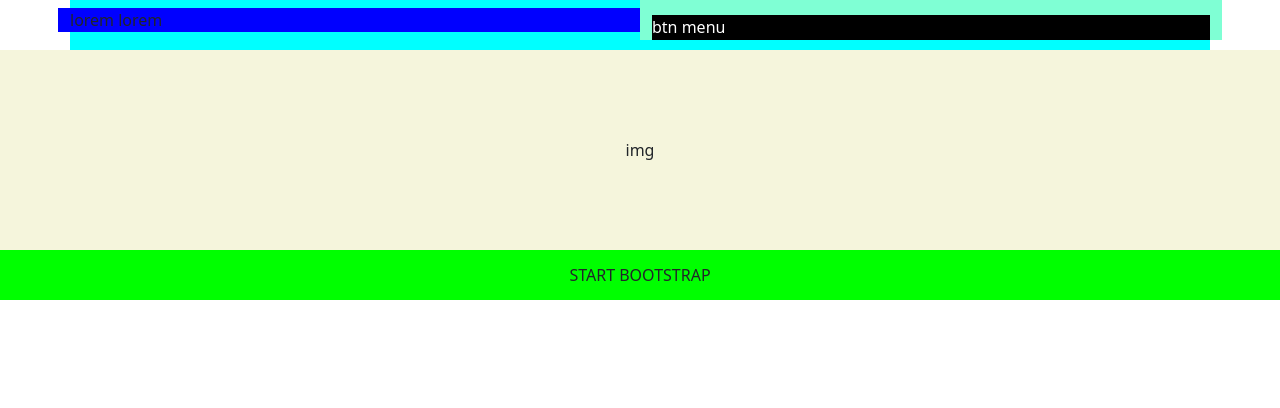
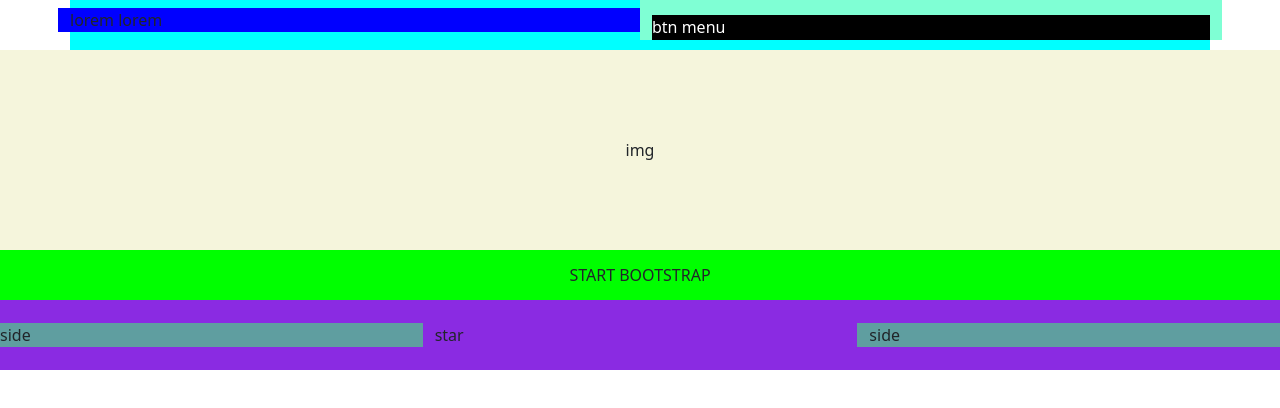
Before and after one commit to sandyclaws89/html-css-bootstrap-freelancer, a plain HTML site: page index.html in a window 1280 px wide. Drawn offline with nearby package versions, Linux system fonts and the light colour scheme.

Commit message:
Justify content center star_box

```diff
--- a/css/style.css
+++ b/css/style.css
@@ -34,3 +34,12 @@
     text-transform: uppercase;
     text-align: center;
 }
+
+.star_box{
+    height: 70px;
+    background-color: blueviolet;
+}
+
+.side_star{
+    background-color: cadetblue;
+}
--- a/index.html
+++ b/index.html
@@ -40,10 +40,10 @@
                 start bootstrap
             </div>
         </div>
-        <div class="row star_box align-items-center">
-            <div class="col side_star"></div>
-            <div class="col star"></div>
-            <div class="col side_star"></div>
+        <div class="row star_box align-items-center justify-content-center">
+            <div class="col side_star">side</div>
+            <div class="col star">star</div>
+            <div class="col side_star">side</div>
         </div>
         <div class="row">
             <div class="col graphic"></div>
```
